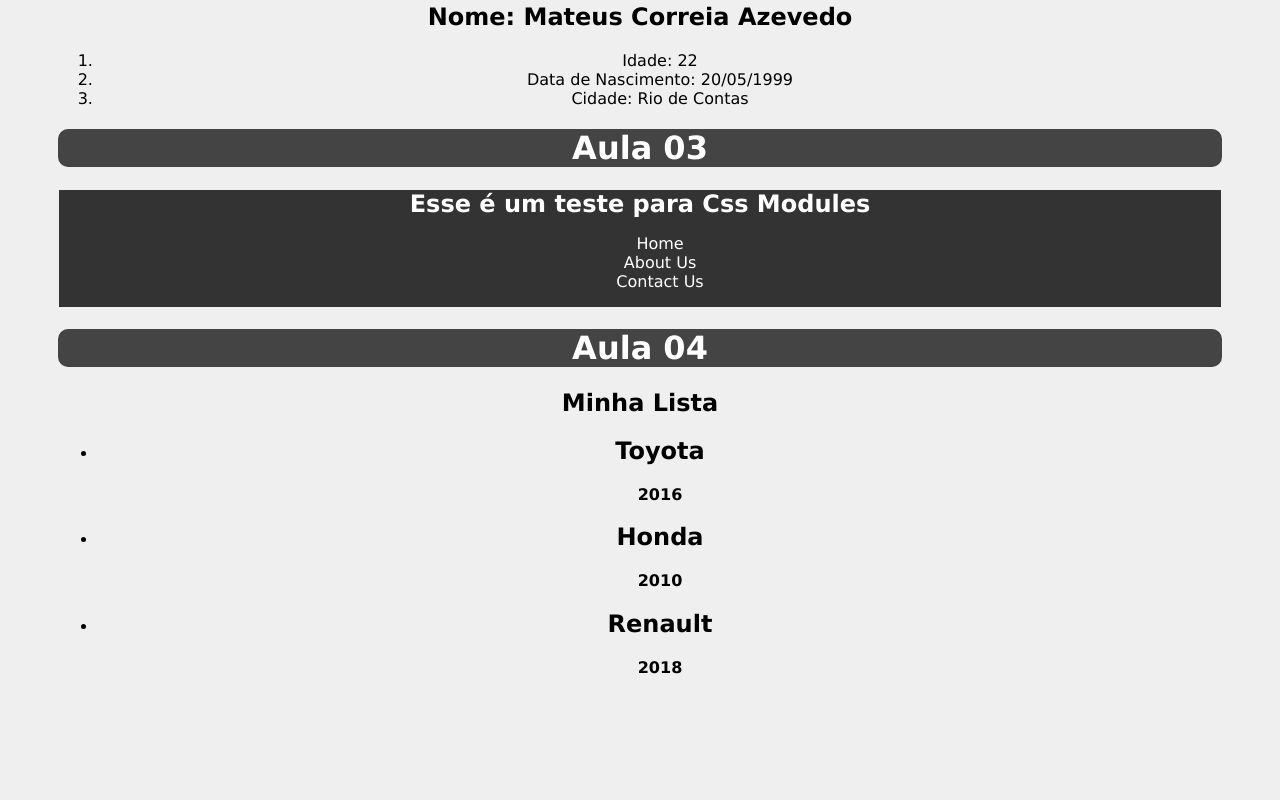
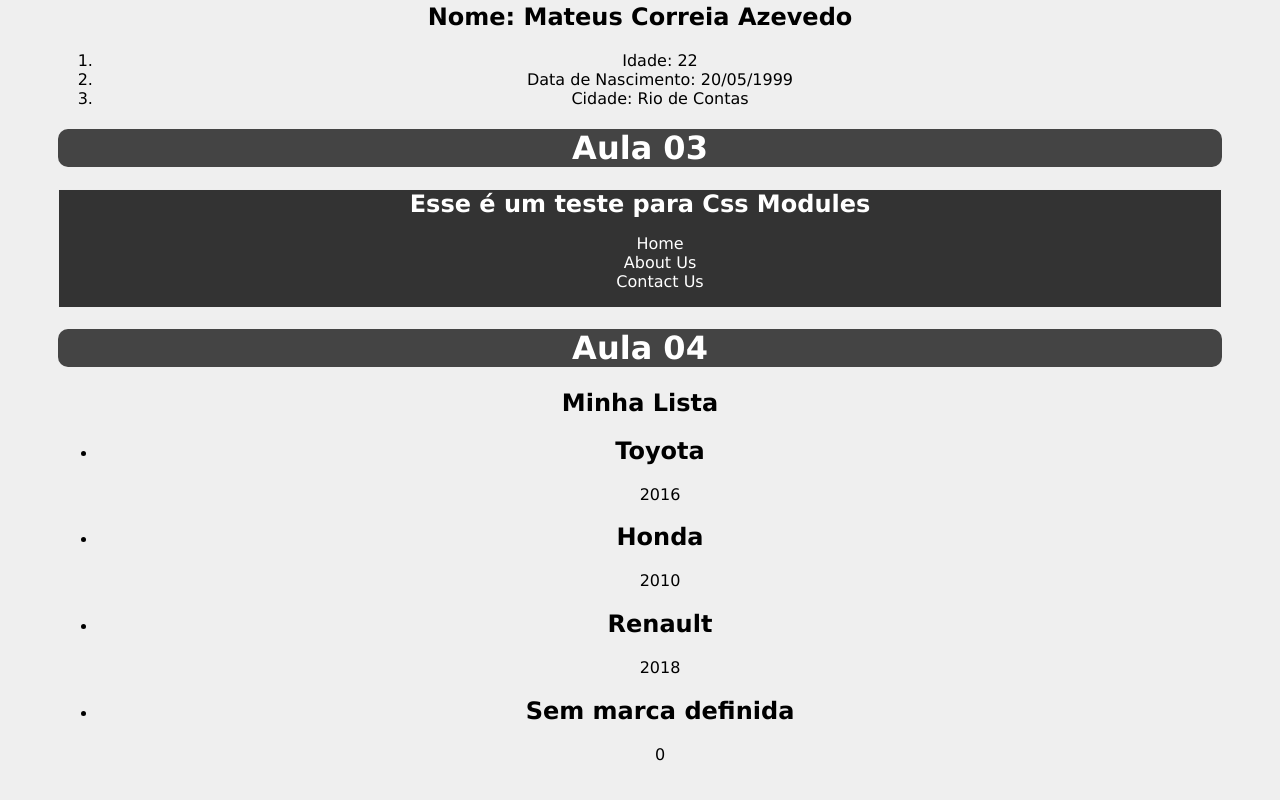
Before and after one commit to mateuscorreiaazevedo/react, a React (Create React App) app in the folder my-project/: page / in a window 1280 px wide. Shown: the part 539-1339 px from the top of the page. Before the commit the page ends 1290 px from the top, so only its background shows below. Built offline with nearby package versions, Linux system fonts and the light colour scheme.

Commit message:
aula de props avançado

```diff
--- a/my-project/src/App.js
+++ b/my-project/src/App.js
@@ -29,4 +29,5 @@ function App() {
   )
 }
 
+
 export default App
--- a/my-project/src/components/Aula04/List.jsx
+++ b/my-project/src/components/Aula04/List.jsx
@@ -7,6 +7,7 @@ function List() {
                 <Item brand="Toyota" year={2016} />
                 <Item brand="Honda" year={2010} />
                 <Item brand="Renault" year={2018} />
+                <Item/>
             </ul>
         </>
     )
--- a/my-project/src/components/Aula04/content/Item.jsx
+++ b/my-project/src/components/Aula04/content/Item.jsx
@@ -1,12 +1,24 @@
+import PropTypes from 'prop-types'
+
 function Item({ brand, year }) {
     return (
         <>
             <li>
                 <h2>{brand}</h2>
-                <strong>{year}</strong>
+                <p>{year}</p>
             </li>
         </>
     )
 }
 
+Item.propTypes = {
+    brand: PropTypes.string.isRequired,
+    year: PropTypes.number
+}
+
+Item.defaultProps = {
+    brand: 'Sem marca definida',
+    year: 0
+}
+
 export default Item
```
